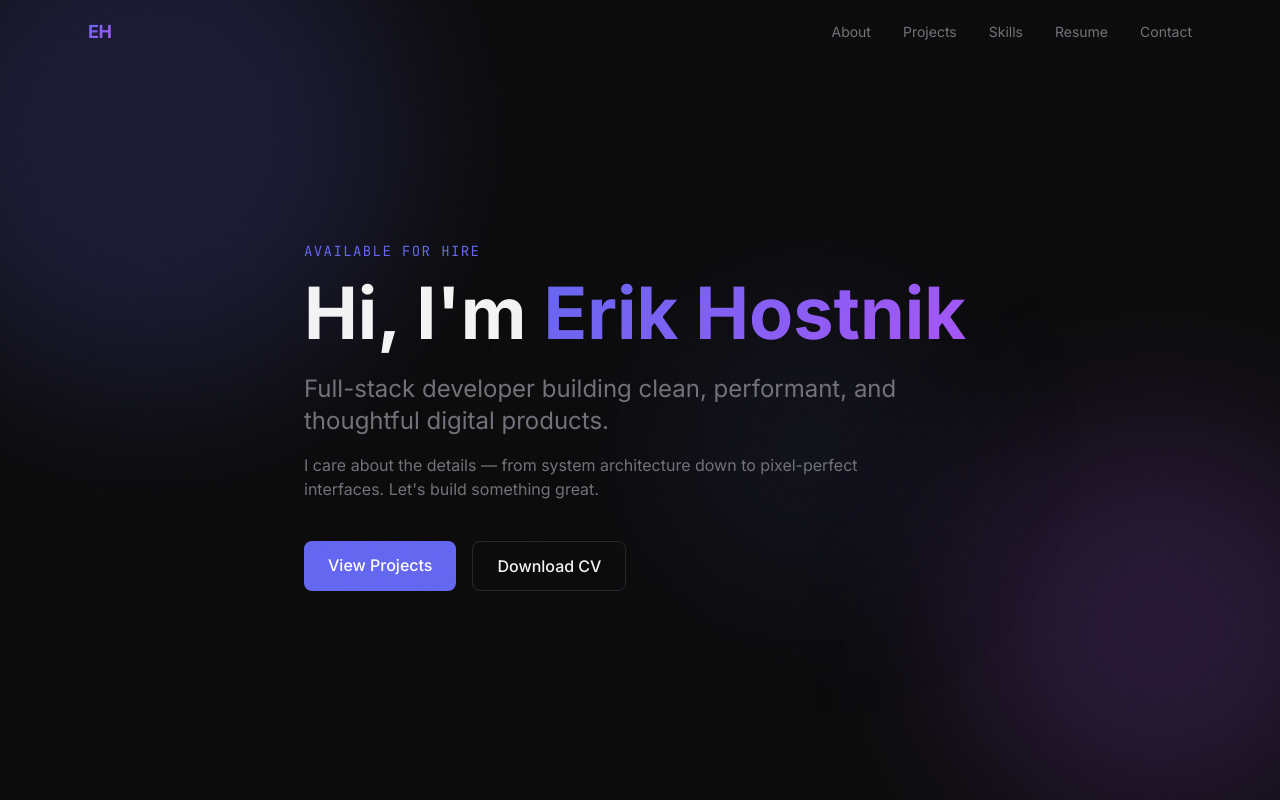
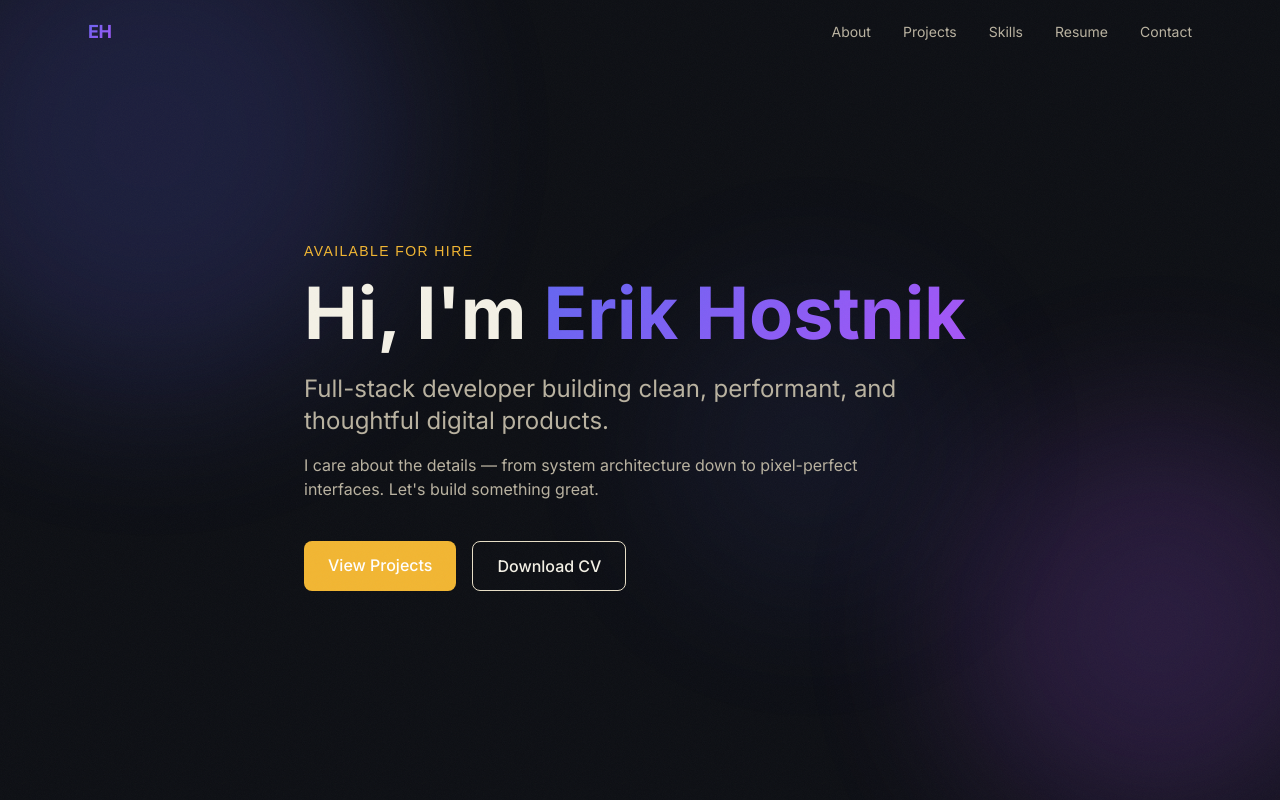
Before and after one commit to ErikHostnik/Portfolio, a React app: page / in a window 1280 px wide. Shown: the top 800 px of the page. Built offline with nearby package versions, Linux system fonts and the light colour scheme; the HTML template or start-up script is replaced by a standard one.

Commit message:
feat: swap Tailwind theme tokens to the pixel/retro-game palette

```diff
--- a/tailwind.config.js
+++ b/tailwind.config.js
@@ -4,24 +4,25 @@ export default {
   theme: {
     extend: {
       colors: {
-        bg: '#0a0a0a',
+        bg: '#0d0f14',
         surface: {
-          DEFAULT: '#111111',
-          raised: '#1a1a1a',
+          DEFAULT: '#12141c',
+          raised: '#1a1d28',
         },
         accent: {
-          DEFAULT: '#6366f1',
-          secondary: '#a855f7',
+          DEFAULT: '#f2b632',
+          secondary: '#5f9a4a',
         },
-        border: '#27272a',
+        border: '#e8dfc7',
         text: {
-          primary: '#f4f4f5',
-          muted: '#71717a',
+          primary: '#f4f1e6',
+          muted: '#b9b2a0',
         },
       },
       fontFamily: {
-        sans: ['Inter', 'system-ui', 'sans-serif'],
-        mono: ['JetBrains Mono', 'monospace'],
+        display: ['"Press Start 2P"', 'cursive'],
+        sans: ['"Pixelify Sans"', 'sans-serif'],
+        mono: ['"Pixelify Sans"', 'sans-serif'],
       },
     },
   },
```
